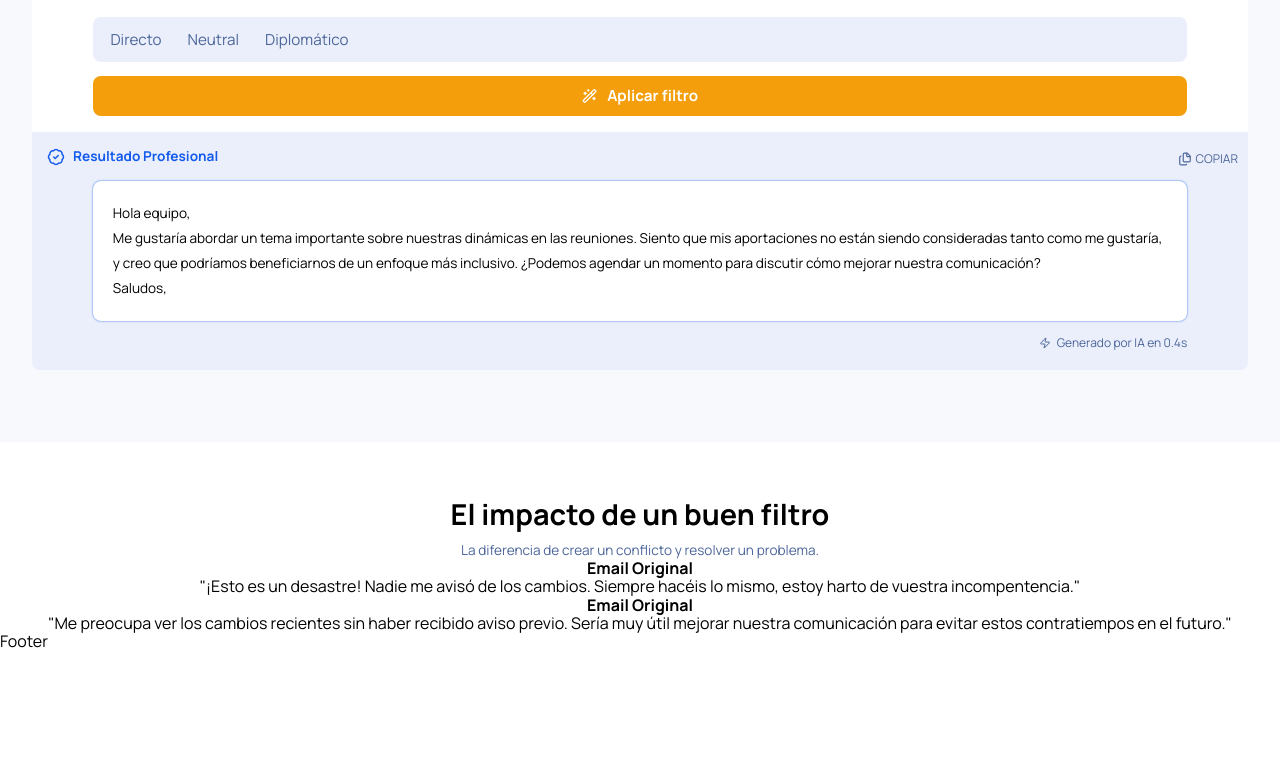
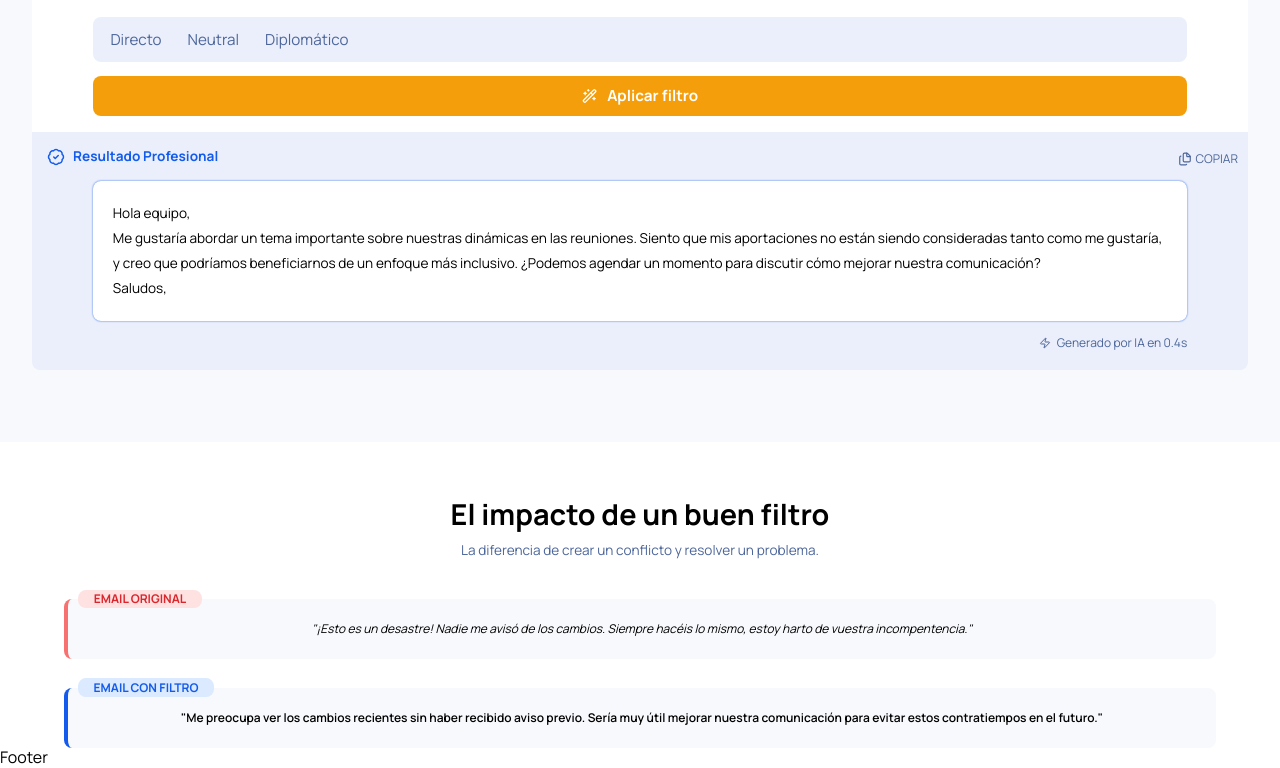
Before and after one commit to carlos-morata/ponFiltro, a React (Vite) app: page / in a window 1280 px wide. Shown: the part 448-1216 px from the top of the page. Before the commit the page ends 1100 px from the top, so only its background shows below. Built offline with nearby package versions, Linux system fonts and the light colour scheme.

Commit message:
add/Styles-impactCard

```diff
--- a/src/components/Main/FilterImpactSection/ImpactCard/ImpactCard.jsx
+++ b/src/components/Main/FilterImpactSection/ImpactCard/ImpactCard.jsx
@@ -2,15 +2,15 @@ import React from "react";
 
 const ImpactCard = () => {
   return <section className="cards-section">
-    <article className="original-email">
-      <h4>Email Original</h4>
-      <p>
+    <article className="original-mail mail-article">
+      <h4 className="title-mail">Email Original</h4>
+      <p className="paragraph-mail">
         "¡Esto es un desastre! Nadie me avisó de los cambios. Siempre hacéis lo mismo, estoy harto de vuestra incompentencia."
       </p>
     </article>
-    <article className="filtered-email">
-      <h4>Email Original</h4>
-      <p>
+    <article className="filtered-mail mail-article">
+      <h4 className="title-mail">Email con filtro</h4>
+      <p className="paragraph-mail">
         "Me preocupa ver los cambios recientes sin haber recibido aviso previo. Sería muy útil mejorar nuestra comunicación para evitar estos contratiempos en el futuro."
       </p>
     </article>
--- a/src/styles/components/_ImpactSection.scss
+++ b/src/styles/components/_ImpactSection.scss
@@ -20,4 +20,67 @@
         font-size: 0.85rem;
         color: variables.$text-second;
     }
+
+    .cards-section {
+        display: flex;
+        flex-flow: wrap column;
+        align-items: center;
+        row-gap: 1.8rem;
+        margin-top: 2.5rem;
+
+        .mail-article {
+            width: 90%;
+            position: relative;
+            box-sizing: variables.$border-box;
+            background-color: variables.$background-light;
+            border-radius: variables.$border-radius;
+
+            .title-mail {
+                position: absolute;
+                top: 0;
+                left: 10px;
+                transform: translateY(-50%);
+                font-weight: variables.$font-bold;
+                border-radius: variables.$border-radius;
+                text-transform: uppercase;
+                font-size: variables.$main-text;
+            }
+
+            .paragraph-mail {
+                padding: 20px 10px;
+                font-size: variables.$main-text;
+                line-height: 20px;
+            }
+        }
+
+        .original-mail {
+            border-left: 4px solid #f87171;
+
+            h4 {
+                width: 120px;
+                background-color: #fee2e2;
+                color: #dc262c;
+                padding: 2px;
+            }
+
+            p {
+               font-style: italic;
+            }
+        }
+
+        .filtered-mail {
+            border-left: 4px solid variables.$primary;
+
+            h4 {
+                width: 130px;
+                background-color: #dbeafe;
+                color: variables.$primary;
+                padding: 3px;
+            }
+
+            p {
+                font-weight: 600;
+            }
+        }
+    }
 }
```
